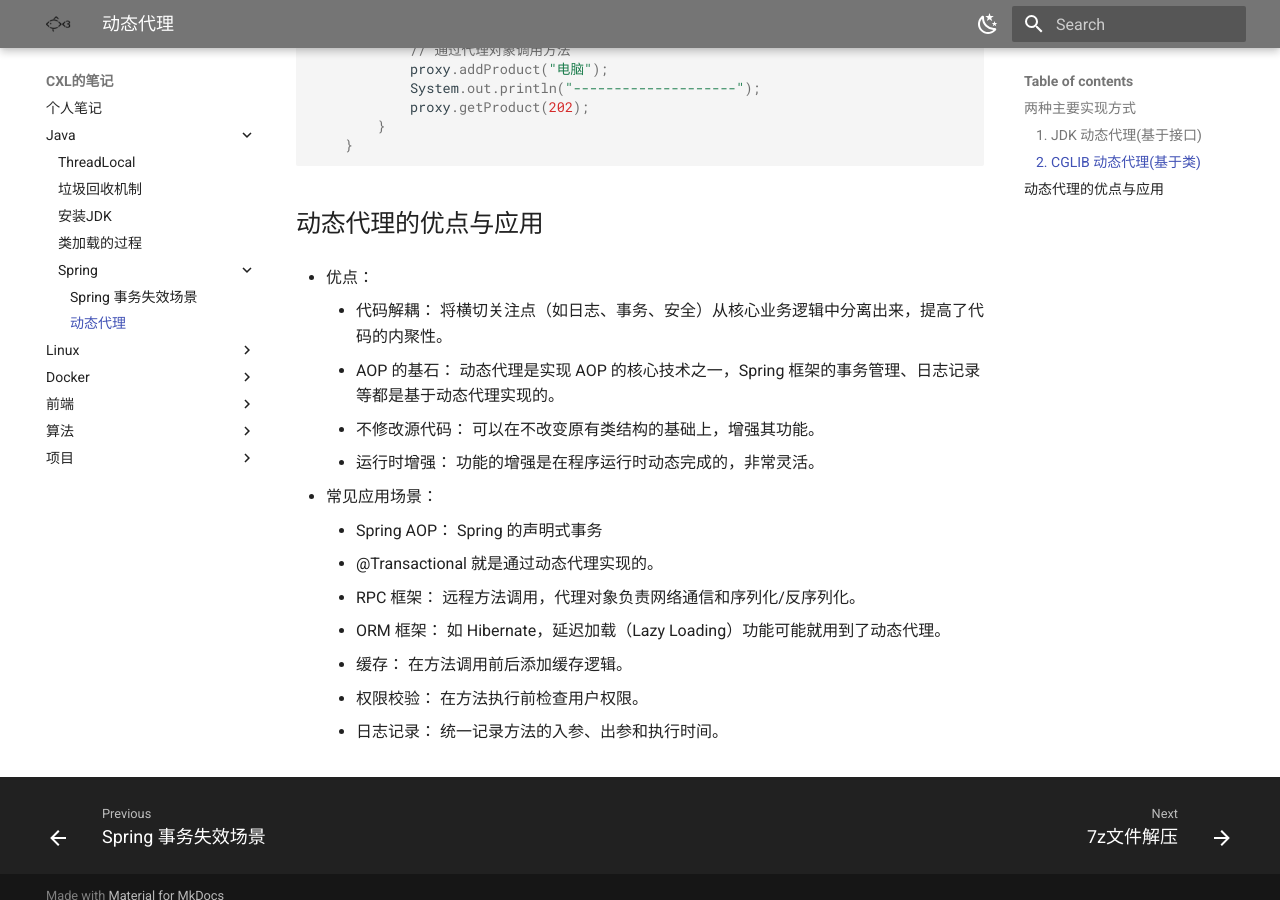
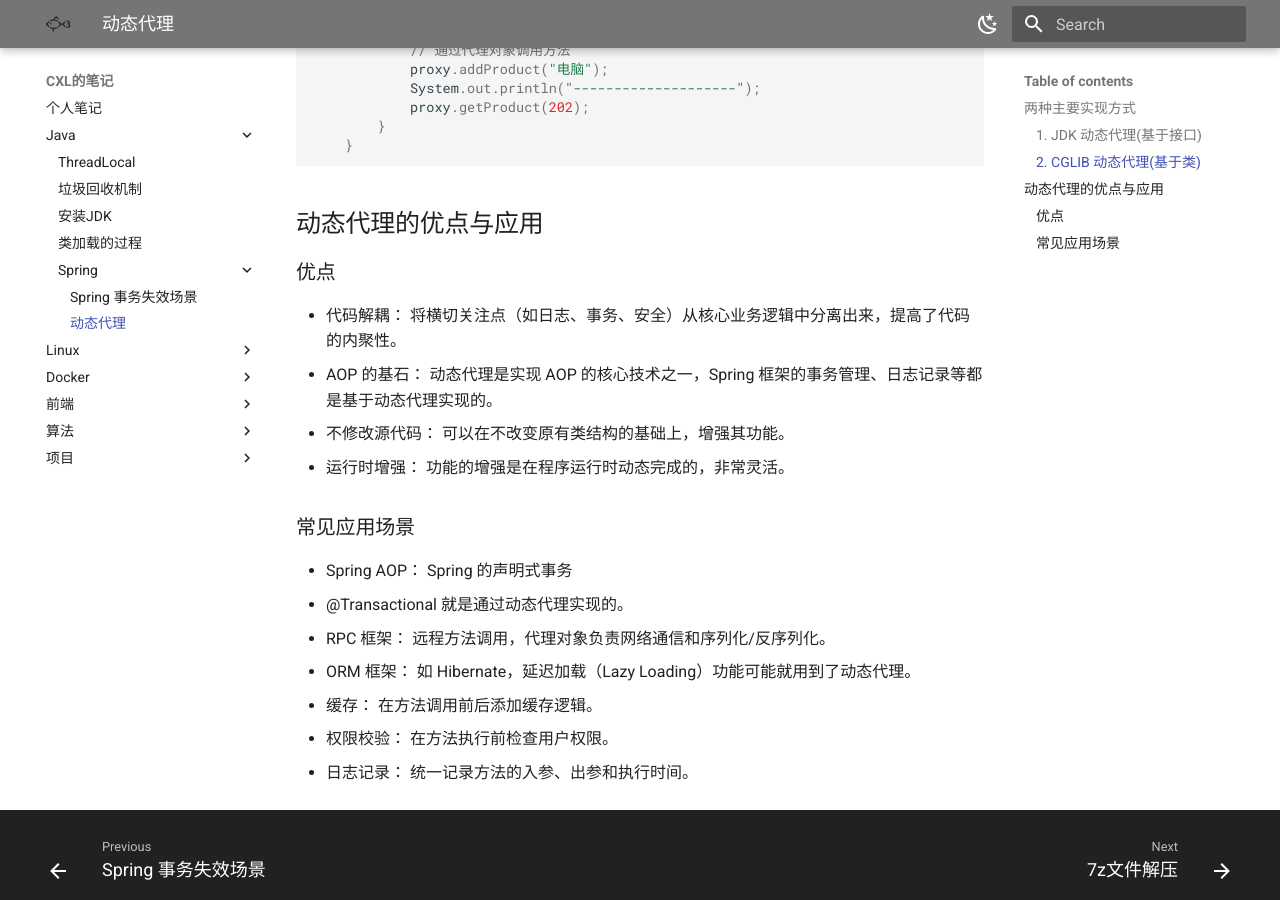
Before and after one commit to Monster295/notes, an MkDocs documentation site: the page built from docs/Java/Spring/动态代理.md, in a window 1280 px wide and 900 px high, scrolled down 4347 px. Built offline with MkDocs 1.6.1 and Material for MkDocs 9.7.7, drawn with Linux system fonts in a browser that asks for light colours.

Commit message:
feat：再次修改缩进

```diff
--- a/docs/Java/Spring/动态代理.md
+++ b/docs/Java/Spring/动态代理.md
@@ -200,18 +200,19 @@ CGLIB 是一个强大的高性能字节码生成库。它能够在运行时子
 
 ## 动态代理的优点与应用
 
--   优点：
+### 优点
 
-    -   代码解耦： 将横切关注点（如日志、事务、安全）从核心业务逻辑中分离出来，提高了代码的内聚性。
-    -   AOP 的基石： 动态代理是实现 AOP 的核心技术之一，Spring 框架的事务管理、日志记录等都是基于动态代理实现的。
-    -   不修改源代码： 可以在不改变原有类结构的基础上，增强其功能。
-    -   运行时增强： 功能的增强是在程序运行时动态完成的，非常灵活。
+- 代码解耦： 将横切关注点（如日志、事务、安全）从核心业务逻辑中分离出来，提高了代码的内聚性。
+- AOP 的基石： 动态代理是实现 AOP 的核心技术之一，Spring 框架的事务管理、日志记录等都是基于动态代理实现的。
+- 不修改源代码： 可以在不改变原有类结构的基础上，增强其功能。
+- 运行时增强： 功能的增强是在程序运行时动态完成的，非常灵活。
 
--   常见应用场景：
-    -   Spring AOP： Spring 的声明式事务
-    -   @Transactional 就是通过动态代理实现的。
-    -   RPC 框架： 远程方法调用，代理对象负责网络通信和序列化/反序列化。
-    -   ORM 框架： 如 Hibernate，延迟加载（Lazy Loading）功能可能就用到了动态代理。
-    -   缓存： 在方法调用前后添加缓存逻辑。
-    -   权限校验： 在方法执行前检查用户权限。
-    -   日志记录： 统一记录方法的入参、出参和执行时间。
+### 常见应用场景
+
+- Spring AOP： Spring 的声明式事务
+- @Transactional 就是通过动态代理实现的。
+- RPC 框架： 远程方法调用，代理对象负责网络通信和序列化/反序列化。
+- ORM 框架： 如 Hibernate，延迟加载（Lazy Loading）功能可能就用到了动态代理。
+- 缓存： 在方法调用前后添加缓存逻辑。
+- 权限校验： 在方法执行前检查用户权限。
+- 日志记录： 统一记录方法的入参、出参和执行时间。
```
